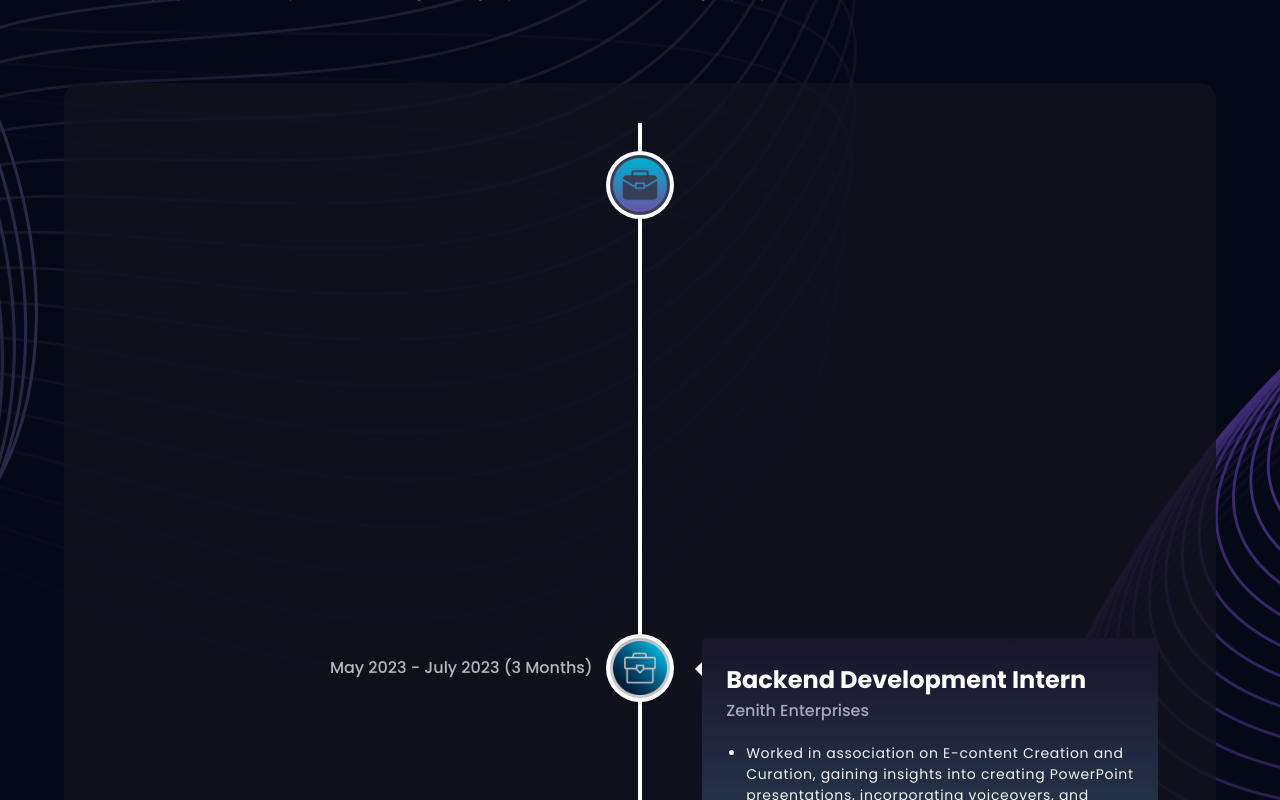
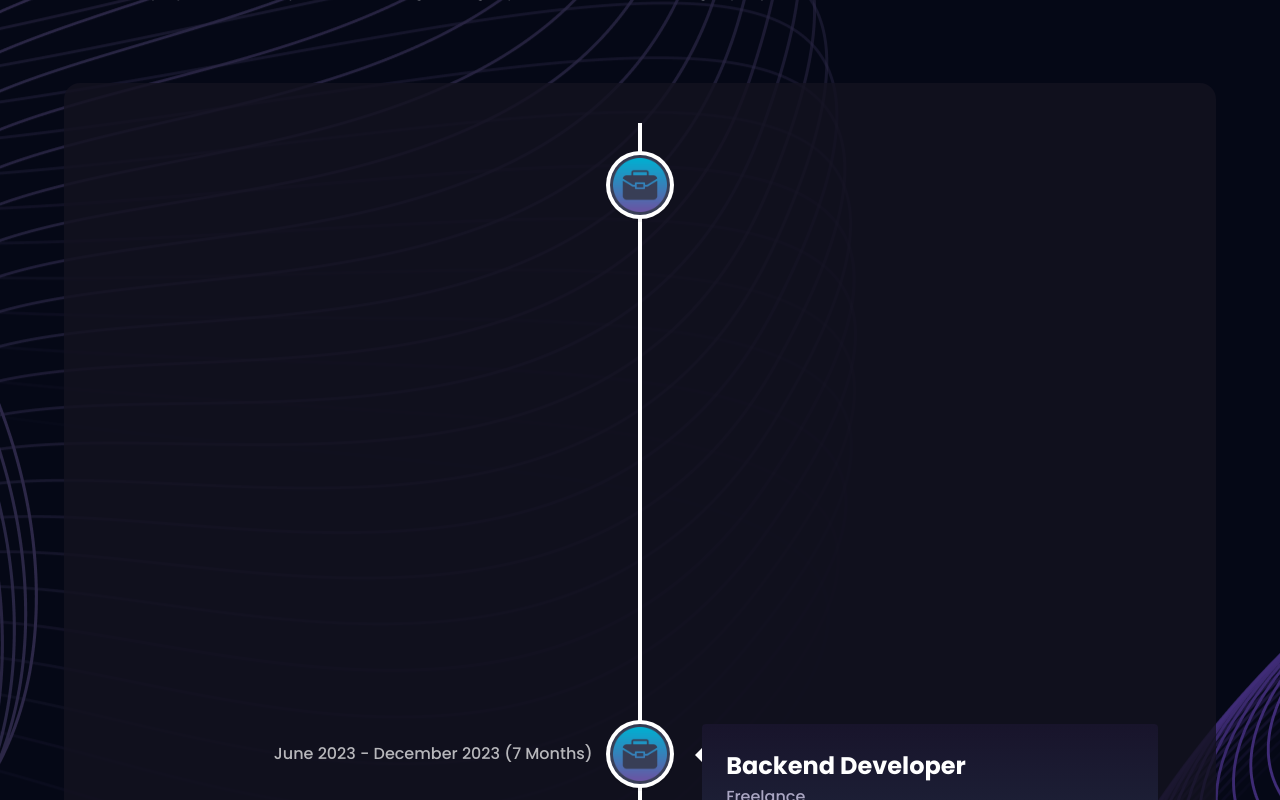
Before and after one commit to singhayush20/portfolio-website, a React (Vite) app: page / in a window 1280 px wide. Shown: the part 1560-2360 px from the top of the page. Built offline with nearby package versions, Linux system fonts and the light colour scheme.

Commit message:
updated details in the portfolio

```diff
--- a/package.json
+++ b/package.json
@@ -13,6 +13,7 @@
     "@emailjs/browser": "^4.3.3",
     "@react-three/drei": "^9.105.6",
     "@react-three/fiber": "^8.16.6",
+    "ayushsingh_portfolio": "file:",
     "framer-motion": "^11.1.9",
     "maath": "^0.10.7",
     "react": "^18.2.0",
--- a/src/components/About.jsx
+++ b/src/components/About.jsx
@@ -36,8 +36,7 @@ const About = () => {
       <motion.p
         className='mt-2 text-white italic font-bold text-[17px] max-w-full leading-[30px]'
         variants={fadeIn("", "", 0.1, 1)}>
-        A committed and self-driven learner, passionate about technology. A team player who can work collaboratively to fulfill common objectives.
-        Proficient in Backend Development using Spring Boot and Java, with hands-on experience in mobile app development using Flutter and frontend development using React JS.
+        A committed, self-driven learner with a passion for technology. A collaborative team player who excels in working toward shared goals. Experienced in backend development with Spring Boot and Java, currently working on Flutter mobile application development.
       </motion.p>
       <div className='mt-20 flex flex-wrap flex-col justify-center items-center md:flex-row gap-10 bg-opacity-80 bg-[#121729] rounded-2xl py-10'>
         {
--- a/src/components/Blog.jsx
+++ b/src/components/Blog.jsx
@@ -1,10 +1,7 @@
-import React, { useState } from 'react'
-import { Tilt } from 'react-tilt';
-import { motion } from 'framer-motion';
+import React from 'react'
 import { styles } from '../styles/style';
 import { SectionWrapper } from '../higher_order_component';
 import { blogs, mediumProfile } from '../constants';
-import { fadeIn, zoomIn, textVariant } from '../motion';
 
 const ArticleCard = ({ index, name, link, description, image }) => {
     return (
@@ -45,12 +42,7 @@ const Blog = () => {
             <h2 className={`${styles.sectionHeadText}`}>Articles</h2>
             {/* </motion.div> */}
             <div className='w-full flex'>
-                {/* <motion.p
-                    variants={fadeIn("", "", 0.1, 1)}
-                    className='mt-3 text-secondary text-[17px] max-w-full leading-[30px]'
-                > */}
-                Explore my array of tech articles. Dive in for a deeper read. To view all, find me on  <a href={mediumProfile} target="_blank" rel="noopener noreferrer" className="text-white hover:text-gray-400 hover:underline transition-colors duration-300 ">Medium</a>.
-                {/* </motion.p> */}
+                Explore my array of tech articles. Dive in for a deeper read. To view all, find me on &nbsp; <a href={mediumProfile} target="_blank" rel="noopener noreferrer" className="text-white hover:text-gray-400 hover:underline transition-colors duration-300">Medium</a>.
             </div>
             <div className='mt-20 flex flex-wrap justify-center gap-7'>
                 {
--- a/src/components/Hero.jsx
+++ b/src/components/Hero.jsx
@@ -39,7 +39,7 @@ const Hero = () => {
               />
             </h1>
             <p className={`${styles.heroSubText} mt-2 text-white-100`}>
-              A passionate Computer Science undergrad, with expertise in Backend Development in Java & Spring Boot.
+              A passionate Computer Science graduate, currently working on Flutter App Development & Backend Development.
               <br className='block' />
             </p>
           </div>
--- a/src/constants/index.js
+++ b/src/constants/index.js
@@ -149,16 +149,22 @@ const technologies = [
 
 const blogs = [
   {
-    name: "Decoding Decoding Design Patterns in Java",
-    link: "https://medium.com/@aprayush20/decoding-design-patterns-in-java-0b5391deba50",
-    image: 'https://miro.medium.com/v2/resize:fit:1100/format:webp/1*-5yRYx7dxq7A0iB0JPBwHA.png',
-    description: "In the realm of Java development, we frequently encounter terms such as factory, singleton, observer, MVC, and more. Understanding the essence of these concepts is paramount as it directly impacts the quality of our code."
+    name: "Behavioral Design Patterns with Dart- 01",
+    link: "https://medium.com/@aprayush20/understanding-design-patterns-with-dart-01-chain-of-responsibility-command-pattern-b93da4ea9231",
+    image: 'https://miro.medium.com/v2/resize:fit:1100/format:webp/1*Cng3JlN_fmXdCe9cabEJQw.jpeg',
+    description: "Design patterns provide proven strategies to tackle common software challenges in a structured and efficient way. In this article, we will explore key design patterns and how they can be applied using Dart."
   },
   {
-    name: "Spring Security Demystified",
-    link: "https://medium.com/@aprayush20/spring-security-authentication-configuration-demystified-e44be02322fb",
-    image: "https://miro.medium.com/v2/resize:fit:1100/format:webp/1*98AWkl_TOIK3JPJUV5oPMg.png",
-    description: "In this article I will demonstrate how we can integrate Spring Security in a Spring Boot Application. I will be focusing on configuring different components, focusing mainly on Authentication using username and password."
+    name: "Creational Design Patterns with Dart- 01",
+    link: "https://medium.com/@aprayush20/understanding-design-patterns-with-dart-creational-design-patterns-2c66cff85cf7",
+    image: 'https://miro.medium.com/v2/resize:fit:1100/format:webp/1*LDgKMJBUFS2Qfc9YyBMQ4w.jpeg',
+    description: "Creational Design Patterns in software engineering deal with object creation mechanisms. They aim to increase flexibility and reuse by decoupling the client from the instantiation process."
+  },
+  {
+    name: "Structural Design Patterns with Dart- 01",
+    link: "https://medium.com/@aprayush20/understanding-design-patterns-with-dart-structural-design-patterns-01-c5bc17cccdc6",
+    image: 'https://miro.medium.com/v2/resize:fit:1100/format:webp/1*RuCwxt6IO4s6mStD_2gVkA.jpeg',
+    description: "Structural Design Patterns are design patterns that focus on how objects and classes are composed to form larger structures while ensuring the flexibility and efficiency of those structures."
   },
   {
     name: "AOP and Proxy Design Pattern in Spring Boot",
@@ -173,15 +179,28 @@ const blogs = [
     description: "Spring Data JPA is a popular for data access that helps to write data access/persistence logic with less code. Spring Data JPA is a level of abstraction over JPA that reduces the amount of code we write and can be used to write logic efficiently using JPA based repositories."
   },
   {
-    name: "Spring Security Authentication Flow",
-    link: "https://medium.com/@aprayush20/understanding-spring-security-authentication-flow-f9bb545bd77",
-    image: "https://miro.medium.com/v2/resize:fit:1100/format:webp/1*hzJ_weQaqZf0oHtbWYFpIw.png",
-    description: "Spring Security is a powerful framework which can be used to secure Spring applications. It focuses on both authentication and authorization. It can be configured and customized to meet own demands. In this article we’ll be discussing different components which are used in authentication."
-  }
+    name: "Spring Security Demystified",
+    link: "https://medium.com/@aprayush20/spring-security-authentication-configuration-demystified-e44be02322fb",
+    image: "https://miro.medium.com/v2/resize:fit:828/format:webp/0*ZnR3y4tuYO95rAkT",
+    description: "In this article I will demonstrate how we can integrate Spring Security in a Spring Boot Application. I will be focusing on configuring different components, focusing mainly on Authentication using username and password."
+  },
 ]
 
 
 const experiences = [
+  {
+    title: "Flutter Mobile Application Development Intern",
+    company_name: "Refyne India",
+    icon: Icons.work1,
+    iconBg: "#383E56",
+    date: "June 2024 - Present",
+    points: [
+      "Created Dart scripts using Abstract Syntax Tree parsing to detect missing text codes and unused app constants. Integrated these scripts into the app's CI/CD workflow to streamline code maintenance and prevent missing codes from reaching production.",
+      "Re-designed the app’s home and user profile pages, implementing bloc state management and UI layers for components in alignment with Domain Driven Design principles.",
+      "Increased test coverage by writing tests with the bloc_test package as part of engineering initiatives to enhance code quality and reliability.",
+      "Developed and migrated multiple components for the internal design system.",
+    ],
+  },
   {
     title: "Backend Developer",
     company_name: "Freelance",
@@ -342,6 +361,6 @@ const socials = [
 ]
 
 const email = "ayushsingh20april@gmail.com"
-const resumeLink = "https://drive.google.com/drive/folders/1DQTRmbh-PqOSv_r6LMoLstIKVwn7aQXL?usp=sharing"
+const resumeLink = "https://drive.google.com/file/d/1qD5y46N_5OpJvgh4CdASf6-C-0j7XmVb/view?usp=sharing"
 const mediumProfile = "https://medium.com/@aprayush20"
 export { socials, services, technologies, experiences, projects, email, mediumProfile, resumeLink, blogs };
```
Also changed, not shown: 1 other file (tests, documents, lock files or other folders).
